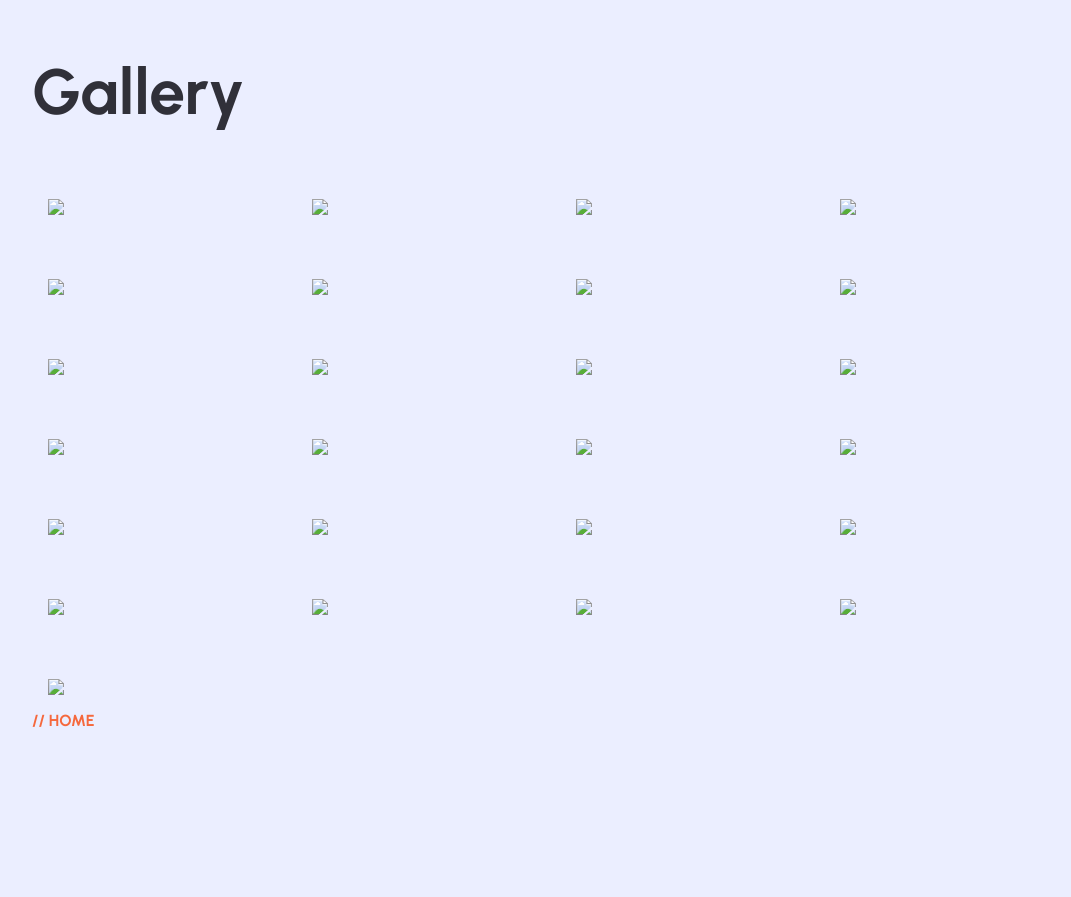
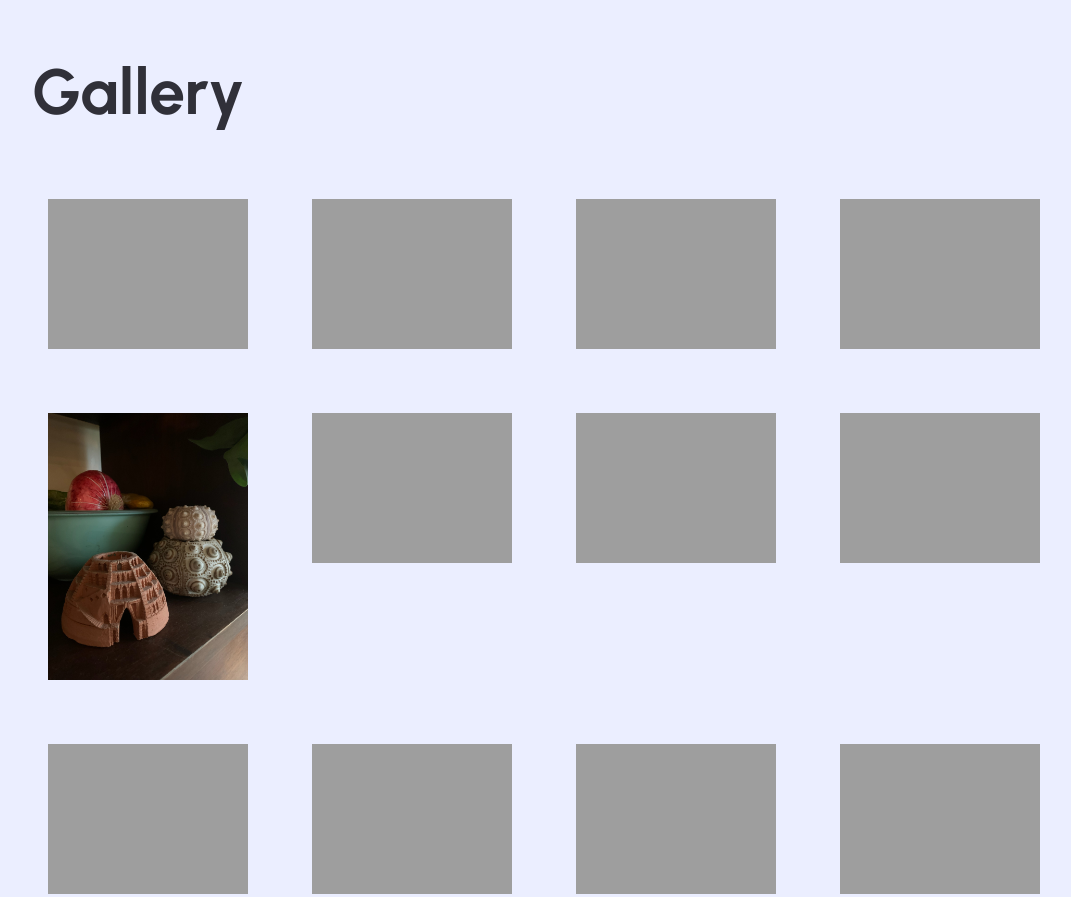
Before and after one commit to ErrolSeders/portfolio, a plain HTML site: page gallery.html in a window 1280 px wide. Shown: the top 897 px of the page, without its empty margins (96-1167 px from the left). Before the commit the page ends 800 px from the top, so only its background shows below. Drawn offline with Linux system fonts and the light colour scheme; the site is published under a folder, as on GitHub Pages, so addresses that start at the root find nothing.

Commit message:
fix images

```diff
--- a/gallery.html
+++ b/gallery.html
@@ -20,31 +20,31 @@
                 <h1 style="font-size: 8vh;">Gallery</h1>
             </header>
             <div class="gallery">
-              <img src="/imgs/Urchin_1.jpg" width="200">
-              <img src="/imgs/Urchin_2.jpg" width="200">
-              <img src="/imgs/Urchin_3.jpg" width="200">
-              <img src="/imgs/Urchin_Final.jpg" width="200">
-              <img src="/imgs/Tower_&_Urchin.jpg" width="200">
-              <img src="/imgs/Tower_5_1.jpg" width="200">
-              <img src="/imgs/Tower_5_2.jpg" width="200">
-              <img src="/imgs/Tower_5_3.jpg" width="200">
-              <img src="/imgs/Tower_Cup_2_1.jpg" width="200">
-              <img src="/imgs/Tower_Cup_2_2.jpg" width="200">
-              <img src="/imgs/Tower_1_1.jpg" width="200">
-              <img src="/imgs/Tower_1_2.jpg" width="200">
-              <img src="/imgs/TheBoy.jpg" width="200">
-              <img src="/imgs/Ourobouros.jpg" width="200">
-              <img src="/imgs/Makers_Mark.JPG" width="200">
-              <img src="/imgs/FacetSodaCup.jpg" width="200">
-              <img src="/imgs/Facet9.jpg" width="200">
-              <img src="/imgs/Tower_2_1.jpg" width="200">
-              <img src="/imgs/Tower_3.jpg" width="200">
-              <img src="/imgs/Tower_3_2.jpg" width="200">
-              <img src="/imgs/Tower_4.jpg" width="200">
-              <img src="/imgs/Tower_Cup_1.jpg" width="200">
-              <img src="/imgs/Tower_Cup_2.jpg" width="200">
-              <img src="/imgs/Skeleton_Tower.JPG" width="200">
-              <img src="/imgs/Ramen_Bowl.jpg" width="200">
+              <img src="imgs/Urchin_1.jpg" width="200">
+              <img src="imgs/Urchin_2.jpg" width="200">
+              <img src="imgs/Urchin_3.jpg" width="200">
+              <img src="imgs/Urchin_Final.jpg" width="200">
+              <img src="imgs/Tower_&_Urchin.jpg" width="200">
+              <img src="imgs/Tower_5_1.jpg" width="200">
+              <img src="imgs/Tower_5_2.jpg" width="200">
+              <img src="imgs/Tower_5_3.jpg" width="200">
+              <img src="imgs/Tower_Cup_2_1.jpg" width="200">
+              <img src="imgs/Tower_Cup_2_2.jpg" width="200">
+              <img src="imgs/Tower_1_1.jpg" width="200">
+              <img src="imgs/Tower_1_2.jpg" width="200">
+              <img src="imgs/TheBoy.jpg" width="200">
+              <img src="imgs/Ourobouros.jpg" width="200">
+              <img src="imgs/Makers_Mark.JPG" width="200">
+              <img src="imgs/FacetSodaCup.jpg" width="200">
+              <img src="imgs/Facet9.jpg" width="200">
+              <img src="imgs/Tower_2_1.jpg" width="200">
+              <img src="imgs/Tower_3.jpg" width="200">
+              <img src="imgs/Tower_3_2.jpg" width="200">
+              <img src="imgs/Tower_4.jpg" width="200">
+              <img src="imgs/Tower_Cup_1.jpg" width="200">
+              <img src="imgs/Tower_Cup_2.jpg" width="200">
+              <img src="imgs/Skeleton_Tower.JPG" width="200">
+              <img src="imgs/Ramen_Bowl.jpg" width="200">
 
             </div>
             <a class="redl" href="index"> // HOME </a>
```
Also changed, not shown: projects.html (+1 -1 lines).
